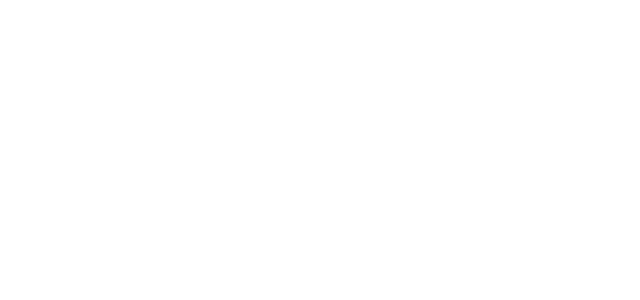
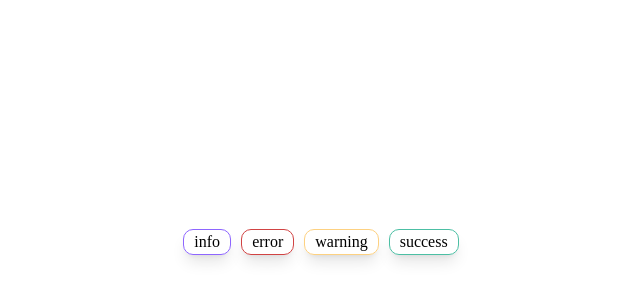
Before and after one commit to i-trust-you/wikid, a Next.js app: page / in a window 1280 px wide. Shown: the part 158-458 px from the top of the page, without its empty margins (319-959 px from the left). Built offline with nearby package versions, Linux system fonts and the light colour scheme; a web font is replaced by a local one.

Commit message:
first commit

```diff
--- /dev/null
+++ b/app/_utilities/Overlay.tsx
@@ -0,0 +1,11 @@
+import ReactDOM from "react-dom/client";
+
+export abstract class Overlay {
+	protected static dom?: HTMLElement;
+	protected static root?: ReactDOM.Root;
+
+	protected static render(selector: string, children: React.PropsWithChildren["children"]) {
+		// prettier-ignore
+		(Overlay.root ??= ReactDOM.createRoot(Overlay.dom ??= document.querySelector(selector)!!))?.render(children);
+	}
+}
--- /dev/null
+++ b/app/_utilities/Toast.tsx
@@ -0,0 +1,79 @@
+import { Overlay } from "@/_utilities/Overlay";
+import Image from "next/image";
+import ReactDOM from "react-dom/client";
+
+export default class Toast extends Overlay {
+	private static message?: string;
+	private static timeout?: NodeJS.Timeout;
+
+	static render(children: React.PropsWithChildren["children"]) {
+		setTimeout(() => {
+			const puppet = Toast.dom?.querySelector("[data-puppet]") as HTMLElement;
+
+			if (!puppet) throw new Error();
+
+			Toast.timeout = clearTimeout(Toast.timeout) as undefined;
+
+			puppet.style.setProperty("transform", "translateY(100px)");
+
+			Toast.timeout = setTimeout(() => puppet.style.setProperty("transform", "translateY(-100px)"), 1000);
+		});
+		Overlay.render("#toast", children);
+	}
+
+	public static info(content: string) {
+		this.render(
+			<div className="fixed inset-x-0 top-0 flex items-center justify-center">
+				<div
+					data-puppet
+					className="flex h-[50px] translate-y-[-100px] gap-[15px] rounded-[10px] border border-purple bg-gray-100 px-[20px] py-[13px] text-md font-semibold text-purple transition-transform"
+				>
+					<Image src="icons/check.svg" alt="icon" width={20} height={20} />
+					{content}
+				</div>
+			</div>,
+		);
+	}
+
+	public static error(content: string) {
+		this.render(
+			<div className="fixed inset-x-0 top-0 flex items-center justify-center">
+				<div
+					data-puppet
+					className="flex h-[50px] translate-y-[-100px] gap-[15px] rounded-[10px] border border-red-200 bg-red-100 px-[20px] py-[13px] text-md font-semibold text-red-200 transition-transform"
+				>
+					<Image src="icons/check.svg" alt="icon" width={20} height={20} />
+					{content}
+				</div>
+			</div>,
+		);
+	}
+
+	public static warning(content: string) {
+		this.render(
+			<div className="fixed inset-x-0 top-0 flex items-center justify-center">
+				<div
+					data-puppet
+					className="flex h-[50px] translate-y-[-100px] gap-[15px] rounded-[10px] border border-yellow bg-gray-100 px-[20px] py-[13px] text-md font-semibold text-yellow transition-transform"
+				>
+					<Image src="icons/check.svg" alt="icon" width={20} height={20} />
+					{content}
+				</div>
+			</div>,
+		);
+	}
+
+	public static success(content: string) {
+		this.render(
+			<div className="fixed inset-x-0 top-0 flex items-center justify-center">
+				<div
+					data-puppet
+					className="flex h-[50px] translate-y-[-100px] gap-[15px] rounded-[10px] border border-primary-200 bg-primary-100 px-[20px] py-[13px] text-md font-semibold text-primary-200 transition-transform"
+				>
+					<Image src="icons/check.svg" alt="icon" width={20} height={20} />
+					{content}
+				</div>
+			</div>,
+		);
+	}
+}
--- a/app/layout.tsx
+++ b/app/layout.tsx
@@ -3,13 +3,13 @@ import "./globals.css";
 export default function Layout({ children }: Readonly<React.PropsWithChildren>) {
 	return (
 		<html lang="ko">
-			<body>{children}</body>
+			<body>
+				{children}
+				<div id="toast" />
+			</body>
 		</html>
 	);
 }
 
 /** @type {import("next").Metadata} */
-export const metadata = {
-	title: "Wikid",
-	description: "다른 사람들의 위키를 작성하고 공유하세요.",
-};
+export const metadata = { title: "Wikid", description: "다른 사람들의 위키를 작성하고 공유하세요." };
--- a/app/page.tsx
+++ b/app/page.tsx
@@ -1,3 +1,34 @@
+"use client";
+
+import Toast from "@/_utilities/Toast";
+
 export default function Page() {
-	return <></>;
+	return (
+		<main className="flex h-screen w-screen items-center justify-center gap-[10px]">
+			<button
+				className="rounded-[10px] border border-purple px-[10px] shadow-lg"
+				onClick={() => Toast.info("미안하다 이거 보여주려고 어그로끌었다 .. 나루토 사스케 싸움수준 ㄹㅇ실화냐? ")}
+			>
+				info
+			</button>
+			<button
+				className="rounded-[10px] border border-red-200 px-[10px] shadow-lg"
+				onClick={() => Toast.error("와 샌즈! 언더테일 아시는구나! 혹시 모르시는분들에 대해 설명해드립니다")}
+			>
+				error
+			</button>
+			<button
+				className="rounded-[10px] border border-yellow px-[10px] shadow-lg"
+				onClick={() => Toast.warning("소... 솔직히 함수형 호출은 별로라고 생각해요...")}
+			>
+				warning
+			</button>
+			<button
+				className="rounded-[10px] border border-primary-200 px-[10px] shadow-lg"
+				onClick={() => Toast.success("그래, 모든 것은 운명석의 문의 선택대로. 엘 프사이 콩그루.")}
+			>
+				success
+			</button>
+		</main>
+	);
 }
```
